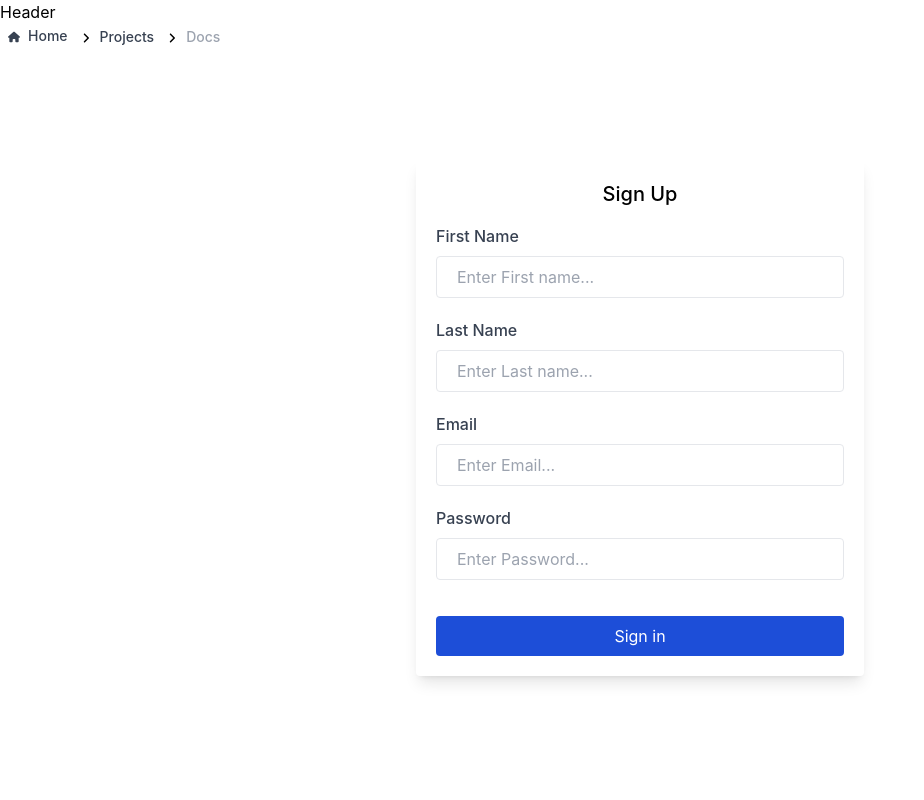
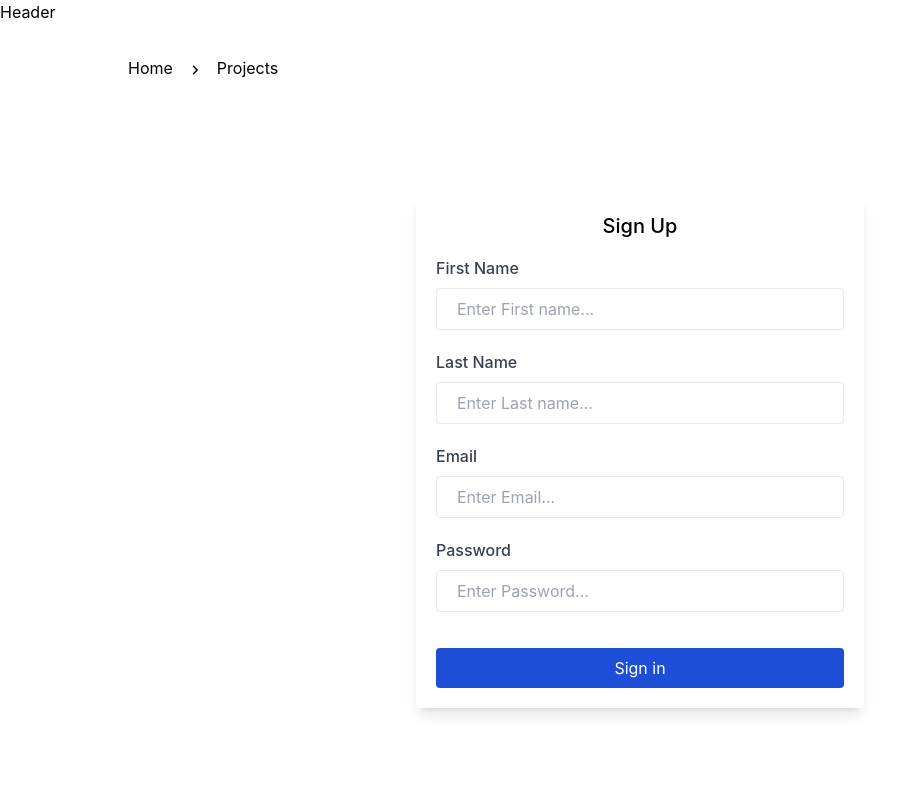
Before and after one commit to lucy922/ui-components, a Next.js app: page / in a window 1280 px wide. Shown: the top 800 px of the page, without its empty margins (0-924 px from the left). Built offline with nearby package versions, Linux system fonts and the light colour scheme.

Commit message:
create breadcrumbitem component; modify breadcrumb component

```diff
--- a/components/ui/Breadcrumb.tsx
+++ b/components/ui/Breadcrumb.tsx
@@ -1,39 +1,28 @@
 import { faAngleRight, faHome } from "@fortawesome/free-solid-svg-icons";
 import { FontAwesomeIcon } from "@fortawesome/react-fontawesome";
+import { Fragment, ReactNode } from "react";
 
-export const Breadcrumb = () => {
+export interface BreadcrumbProps {
+  children: ReactNode[];
+}
+
+export const Breadcrumb = (props: BreadcrumbProps) => {
+  const childrenWithSeperator = props.children.map((child, index) => {
+    if (index !== props.children.length - 1) {
+      return (
+        <Fragment key={index}>
+          {child}
+          <span>
+            <FontAwesomeIcon className="w-3 h-3" icon={faAngleRight} />
+          </span>
+        </Fragment>
+      );
+    }
+    return child;
+  });
   return (
-    <nav className="flex" aria-label="Breadcrumb">
-      <ol className="inline-flex items-center space-x-1 md:space-x-3">
-        <li className="inline-flex items-center">
-          <a
-            className="text-gray-700 hover:text-gray-900 ml-1 md:ml-2 text-sm font-medium"
-            href="/"
-          >
-            <FontAwesomeIcon className="w-3 h-3" icon={faHome} />
-            <span className="ml-2">Home</span>
-          </a>
-        </li>
-        <li className="inline-flex items-center">
-          <div>
-            <FontAwesomeIcon className="w-3 h-3" icon={faAngleRight} />
-            <a
-              className="text-gray-700 hover:text-gray-900 ml-1 md:ml-2 text-sm font-medium"
-              href="#"
-            >
-              Projects
-            </a>
-          </div>
-        </li>
-        <li className="inline-flex items-center" aria-current="page">
-          <div>
-            <FontAwesomeIcon className="w-3 h-3" icon={faAngleRight} />
-            <span className="text-gray-400 ml-1 md:ml-2 text-sm font-medium">
-              Docs
-            </span>
-          </div>
-        </li>
-      </ol>
+    <nav className="mx-8 md:mx-16 lg:mx-32 mt-8">
+      <ol className="flex items-center space-x-4">{childrenWithSeperator}</ol>
     </nav>
   );
 };
--- /dev/null
+++ b/components/ui/BreadcrumbItem.tsx
@@ -0,0 +1,15 @@
+import Link from "next/link";
+import { ReactNode } from "react";
+
+export interface BreadcrumbItemProps {
+  children: ReactNode;
+  href: string;
+}
+
+export const BreadcrumbItem = ({ children, href }: BreadcrumbItemProps) => {
+  return (
+    <li>
+      <Link href={href}>{children}</Link>
+    </li>
+  );
+};
--- a/pages/index.tsx
+++ b/pages/index.tsx
@@ -3,6 +3,7 @@ import Head from "next/head";
 import Footer from "../components/Footer";
 import Header from "../components/Header";
 import { Breadcrumb } from "../components/ui/Breadcrumb";
+import { BreadcrumbItem } from "../components/ui/BreadcrumbItem";
 import Signup from "./Signup";
 
 const Home: NextPage = () => {
@@ -15,7 +16,10 @@ const Home: NextPage = () => {
         />
       </Head>
       <Header />
-      <Breadcrumb />
+      <Breadcrumb>
+        <BreadcrumbItem href="/">Home</BreadcrumbItem>
+        <BreadcrumbItem href="/">Projects</BreadcrumbItem>
+      </Breadcrumb>
       <Signup />
       <Footer />
     </>
```
